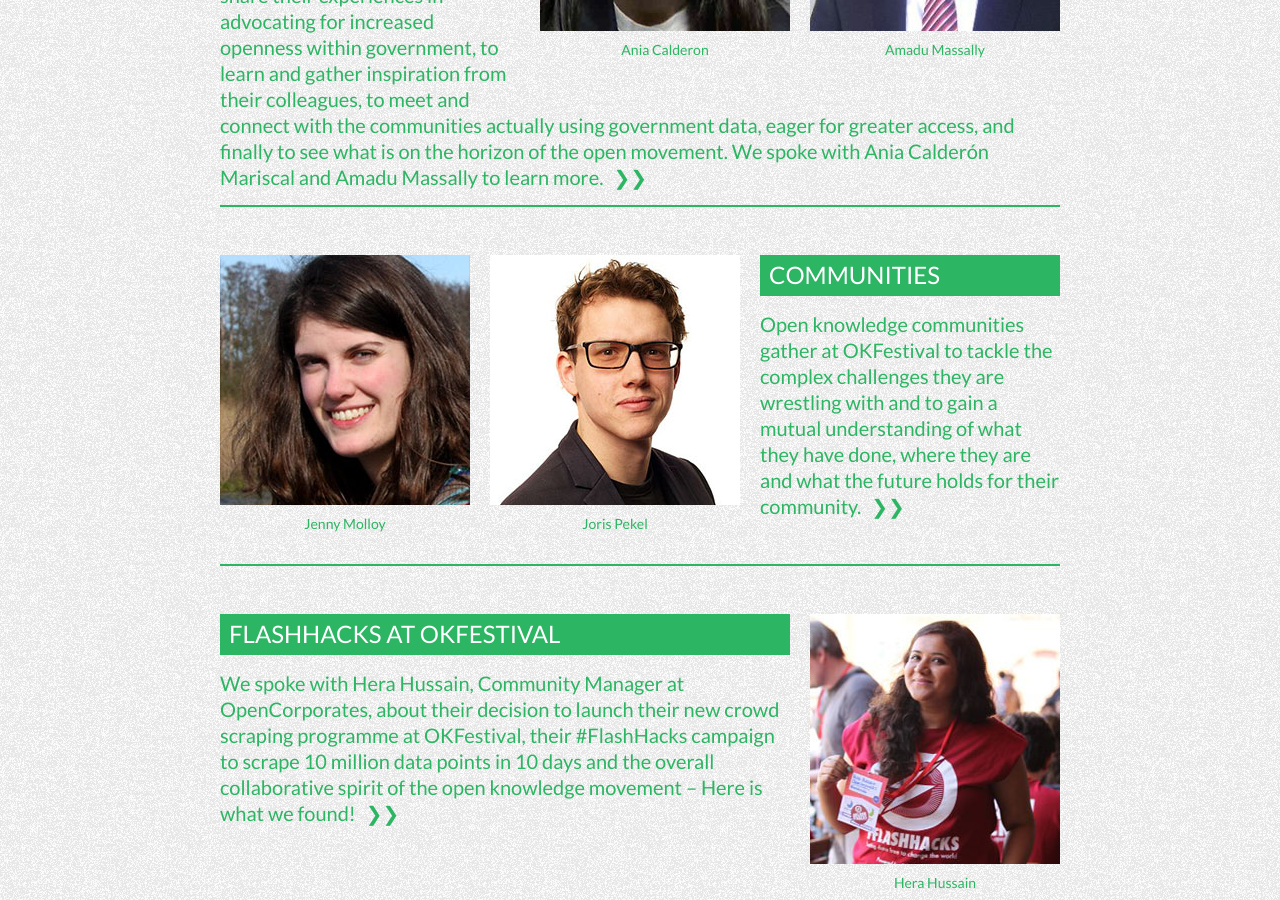
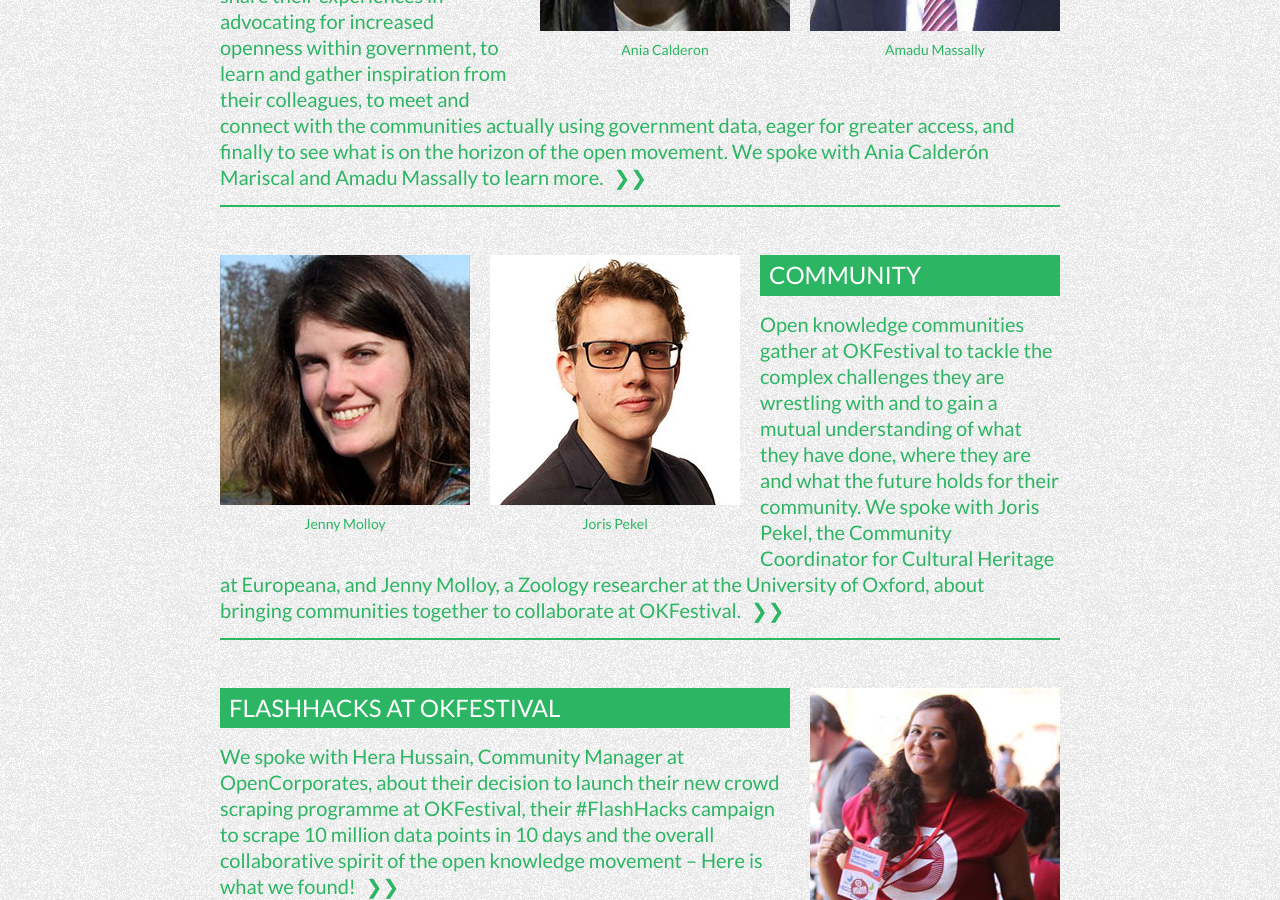
Before and after one commit to okfn/okfestival-public-report, a Jekyll site: the page built from pages/what-you-did/index.html, in a window 1280 px wide and 900 px high, scrolled down 899 px. Built offline with Jekyll 4.4.1, drawn with Linux system fonts in a browser that asks for light colours; some web fonts are replaced.

Commit message:
Update communities.md

```diff
--- a/pages/what-you-did/communities.md
+++ b/pages/what-you-did/communities.md
@@ -1,7 +1,7 @@
 ---
 layout: page
 parent_title: What You Did
-title: Communities
+title: Community
 permalink: what-you-did/communities/
 identifier: what-you-did
 order: 3
@@ -14,8 +14,8 @@ gallery_item:
         -
           file: Joris_Pekel.jpg
           alt: Joris Pekel
-    caption_header: Communities
-    caption: Open knowledge communities gather at OKFestival to tackle the complex challenges they are wrestling with and to gain a mutual understanding of what they have done, where they are and what the future holds for their community.
+    caption_header: Community
+    caption: Open knowledge communities gather at OKFestival to tackle the complex challenges they are wrestling with and to gain a mutual understanding of what they have done, where they are and what the future holds for their community. We spoke with Joris Pekel, the Community Coordinator for Cultural Heritage at Europeana, and Jenny Molloy, a Zoology researcher at the University of Oxford, about bringing communities together to collaborate at OKFestival.
 
 ---
 
```
